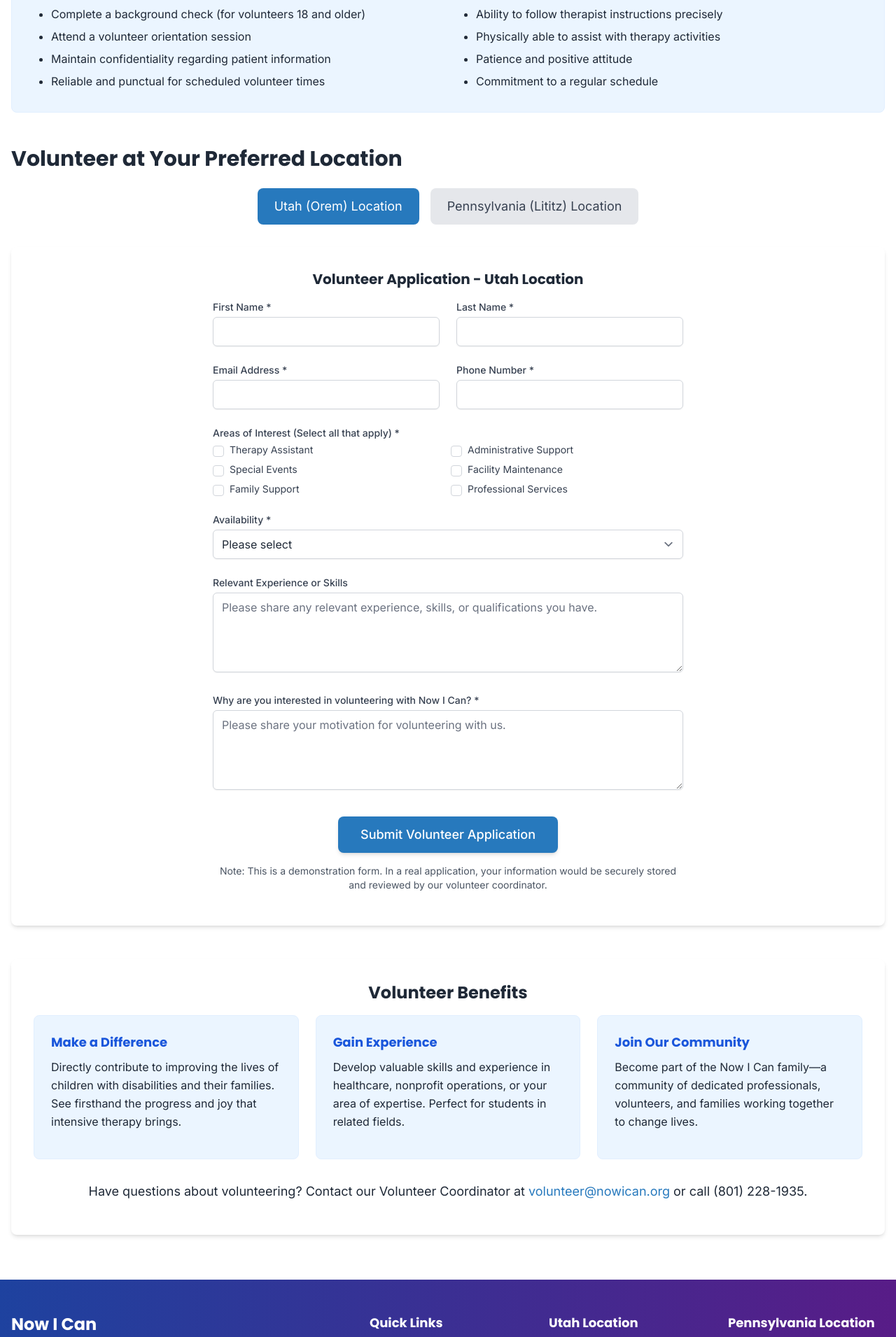
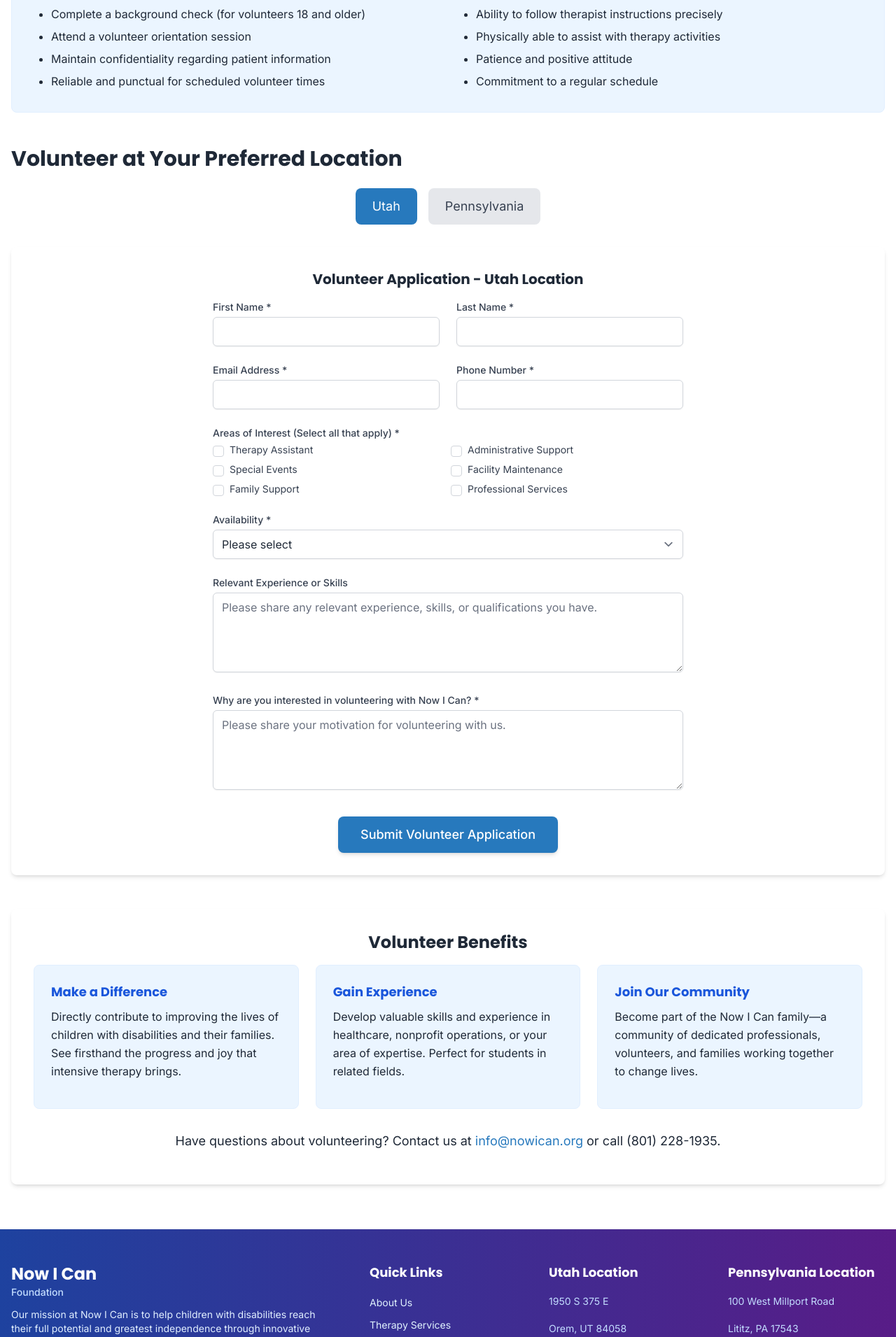
Before and after one commit to Connorisdunn/NowICan, a React (Vite) app: page /support-us/volunteer in a window 1280 px wide. Shown: the part 1405-3316 px from the top of the page at 70% size. Built offline with nearby package versions, Linux system fonts and the light colour scheme.

Commit message:
Update volunteer page to have separate page for both office

```diff
--- a/src/pages/about/OurTeam.jsx
+++ b/src/pages/about/OurTeam.jsx
@@ -45,7 +45,7 @@
       name: 'David Landeen, DPT',
       title: 'Doctor of Physical Therapy',
       location: 'utah',
-      image: '/images/david-landeen.png', // Added image path
+      image: '/images/david-landeen.jpeg', // Added image path
       bio: [
         "David recently graduated from the University of Utah with a Doctor of Physical Therapy degree. Originally from Utah, he spent 10 years in video production before transitioning to a career as a Physical Therapist.",
         "David's decision was inspired by witnessing a pediatric PT help his oldest daughter, who has special needs, learn to walk. Witnessing the profound impact of physical therapy on his daughter and their family motivated David to pursue the same transformative work for others.",
@@ -67,7 +67,7 @@
       name: 'Ali Barney, PTA',
       title: 'Physical Therapist Assistant',
       location: 'utah',
-      image: '/images/ali-barney.png', // Added image path
+      image: '/images/ali-barney.jpg', // Added image path
       bio: [
        "Ali grew up in Nebraska and attended Southern Utah University where she earned a bachelor's degree in Exercise Science. She then earned her Physical Therapist Assistant degree from Provo College and began working at Now I Can in 2023.",
        "Ali volunteered and worked in a few different settings, but knew her heart was set on working with kids. She loves working in pediatrics, connecting with the kids and families, and seeing patients achieve their goals.",
--- a/src/pages/involved/VolunteerOpportunities.jsx
+++ b/src/pages/involved/VolunteerOpportunities.jsx
@@ -173,13 +173,13 @@
                   className={`px-6 py-3 rounded-lg text-lg ${location === 'utah' ? 'bg-blue-600 text-white' : 'bg-gray-200 text-gray-700 hover:bg-gray-300'}`}
                   onClick={() => setLocation('utah')}
                 >
-                  Utah (Orem) Location
+                  Utah
                 </button>
                 <button
-                  className={`px-6 py-3 rounded-lg text-lg ${location === 'pennsylvania' ? 'bg-blue-600 text-white' : 'bg-gray-200 text-gray-700 hover:bg-gray-300'}`}
+                  className={`px-6 py-3 rounded-lg text-lg ${location === 'pennsylvania' ? 'bg-purple-600 text-white' : 'bg-gray-200 text-gray-700 hover:bg-gray-300'}`}
                   onClick={() => setLocation('pennsylvania')}
                 >
-                  Pennsylvania (Lititz) Location
+                  Pennsylvania
                 </button>
               </div>
 
@@ -357,16 +357,13 @@
                   <div className="flex justify-center mt-8">
                     <button
                       type="submit"
-                      className="btn bg-blue-600 text-white hover:bg-blue-700 text-lg px-8 py-3 rounded-lg"
+                      className={`btn text-white text-lg px-8 py-3 rounded-lg ${
+                        location === 'utah' ? 'bg-blue-600 hover:bg-blue-700' : 'bg-purple-600 hover:bg-purple-700'
+                      }`}
                     >
                       Submit Volunteer Application
                     </button>
                   </div>
-
-                  <p className="text-sm text-center mt-4 text-gray-600">
-                    Note: This is a demonstration form. In a real application, your information would be securely stored
-                    and reviewed by our volunteer coordinator.
-                  </p>
                 </form>
               </div>
             </section>
@@ -375,22 +372,22 @@
               <div className="bg-white rounded-lg shadow-md p-8">
                 <h2 className="text-2xl font-bold mb-4 text-center">Volunteer Benefits</h2>
                 <div className="grid grid-cols-1 md:grid-cols-3 gap-6">
-                  <div className="bg-blue-50 rounded-lg p-6 border border-blue-100">
-                    <h3 className="text-lg font-bold mb-2 text-blue-800">Make a Difference</h3>
+                  <div className={`${location === 'utah' ? 'bg-blue-50 border-blue-100' : 'bg-purple-50 border-purple-100'} rounded-lg p-6 border`}>
+                    <h3 className={`text-lg font-bold mb-2 ${location === 'utah' ? 'text-blue-800' : 'text-purple-800'}`}>Make a Difference</h3>
                     <p>
                       Directly contribute to improving the lives of children with disabilities and their families.
                       See firsthand the progress and joy that intensive therapy brings.
                     </p>
                   </div>
-                  <div className="bg-blue-50 rounded-lg p-6 border border-blue-100">
-                    <h3 className="text-lg font-bold mb-2 text-blue-800">Gain Experience</h3>
+                  <div className={`${location === 'utah' ? 'bg-blue-50 border-blue-100' : 'bg-purple-50 border-purple-100'} rounded-lg p-6 border`}>
+                    <h3 className={`text-lg font-bold mb-2 ${location === 'utah' ? 'text-blue-800' : 'text-purple-800'}`}>Gain Experience</h3>
                     <p>
                       Develop valuable skills and experience in healthcare, nonprofit operations, or your area of
                       expertise. Perfect for students in related fields.
                     </p>
                   </div>
-                  <div className="bg-blue-50 rounded-lg p-6 border border-blue-100">
-                    <h3 className="text-lg font-bold mb-2 text-blue-800">Join Our Community</h3>
+                  <div className={`${location === 'utah' ? 'bg-blue-50 border-blue-100' : 'bg-purple-50 border-purple-100'} rounded-lg p-6 border`}>
+                    <h3 className={`text-lg font-bold mb-2 ${location === 'utah' ? 'text-blue-800' : 'text-purple-800'}`}>Join Our Community</h3>
                     <p>
                       Become part of the Now I Can family—a community of dedicated professionals, volunteers,
                       and families working together to change lives.
@@ -398,9 +395,9 @@
                   </div>
                 </div>
                 <p className="text-lg text-center mt-8">
-                  Have questions about volunteering? Contact our Volunteer Coordinator at{' '}
-                  <a href="mailto:volunteer@nowican.org" className="text-blue-600 hover:text-blue-800">
-                    volunteer@nowican.org
+                  Have questions about volunteering? Contact us at{' '}
+                  <a href={`mailto:${location === 'utah' ? 'info@nowican.org' : 'allison@nowican.org'}`} className={`${location === 'utah' ? 'text-blue-600 hover:text-blue-800' : 'text-purple-600 hover:text-purple-800'}`}>
+                    {location === 'utah' ? 'info@nowican.org' : 'allison@nowican.org'}
                   </a>{' '}
                   or call {location === 'utah' ? '(801) 228-1935' : '(717) 269-5829'}.
                 </p>
```
